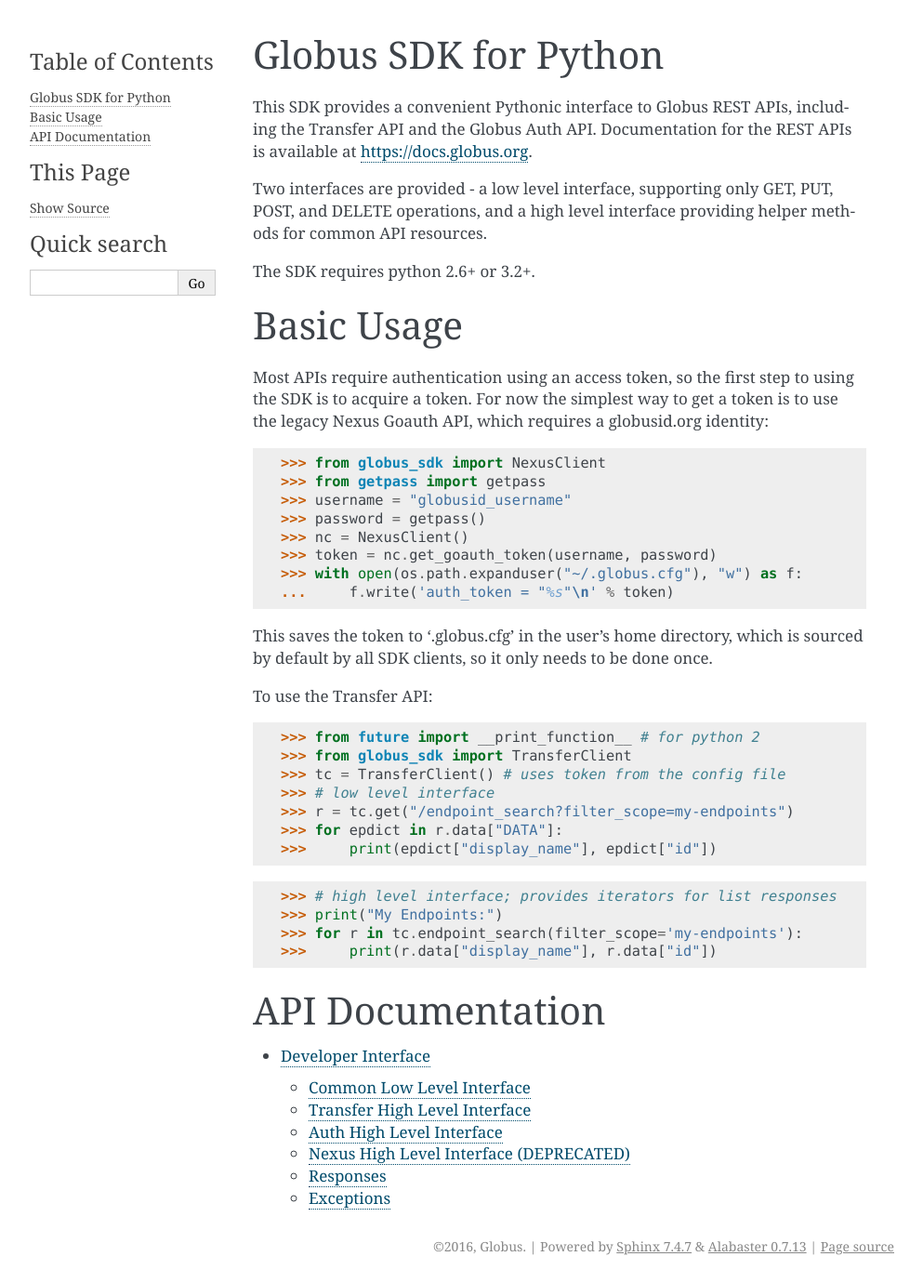
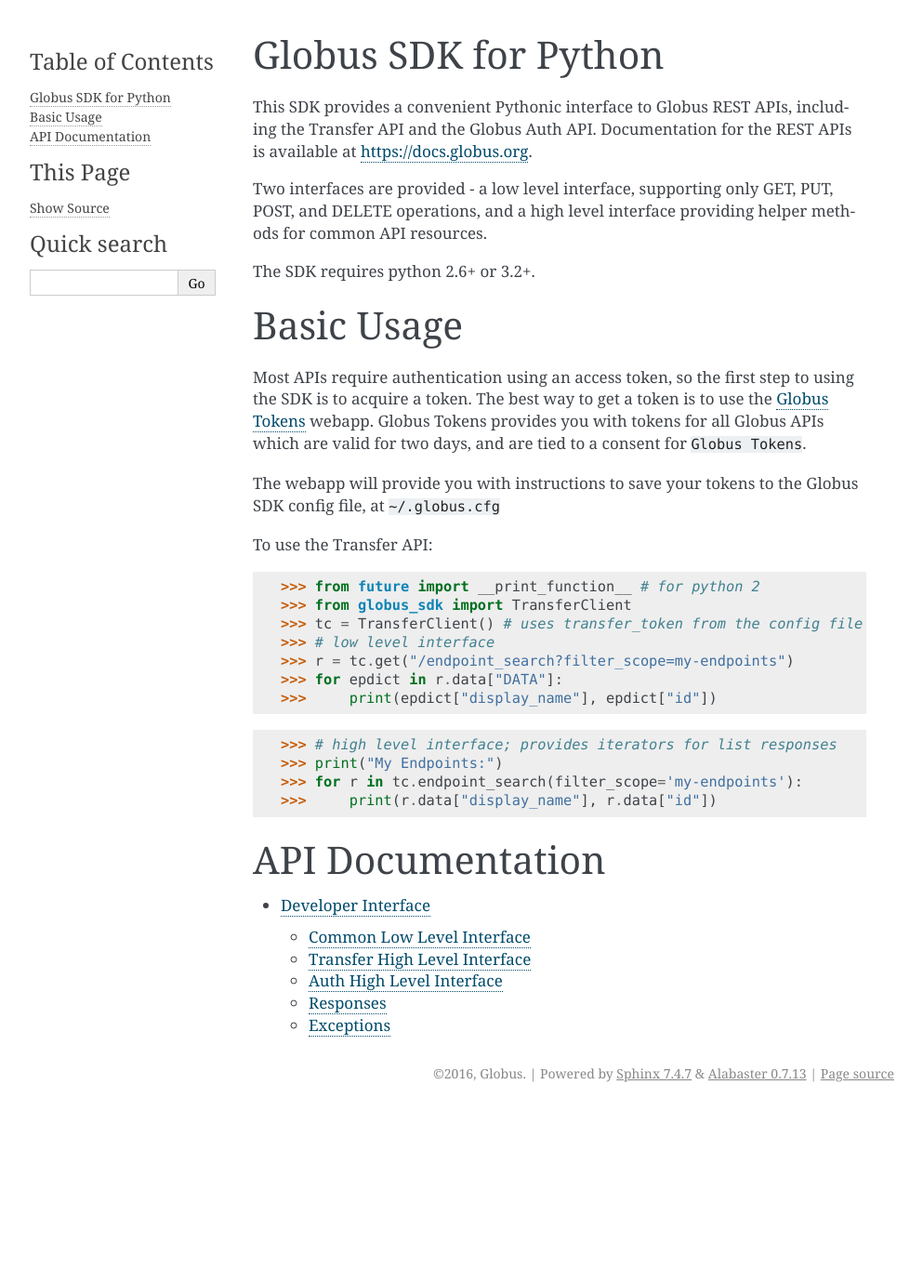
Before and after one commit to sirosen/globus-sdk-python, a Sphinx documentation site: the page built from docs/index.rst, in a window 1280 px wide. Shown: the whole page at 93% size, without its empty margins (148-1141 px from the left). Built offline with Sphinx 7.4.7, drawn with Linux system fonts in a browser that asks for light colours; after the commit the page ends 1194 px from its top, so only the background shows below that.

Commit message:
Update doc to tokens.globus.org, not NexusClient
New way of getting tokens. Tried to use loosey-goosey language that will
remain correct even as tokens.globus.org changes and improves.

```diff
--- a/docs/api.rst
+++ b/docs/api.rst
@@ -36,12 +36,6 @@
    :show-inheritance:
    :exclude-members: error_class, response_class
 
-Nexus High Level Interface (DEPRECATED)
----------------------------------------
-
-.. autoclass:: globus_sdk.NexusClient
-   :members:
-
 Responses
 ---------
 
--- a/docs/index.rst
+++ b/docs/index.rst
@@ -20,27 +20,19 @@
 ===========
 
 Most APIs require authentication using an access token, so the first step
-to using the SDK is to acquire a token. For now the simplest way to get a
-token is to use the legacy Nexus Goauth API, which requires a globusid.org
-identity::
+to using the SDK is to acquire a token. The best way to get a token is to
+use the `Globus Tokens <https://tokens.globus.org>`_ webapp.
+Globus Tokens provides you with tokens for all Globus APIs which are valid for
+two days, and are tied to a consent for ``Globus Tokens``.
 
-    >>> from globus_sdk import NexusClient
-    >>> from getpass import getpass
-    >>> username = "globusid_username"
-    >>> password = getpass()
-    >>> nc = NexusClient()
-    >>> token = nc.get_goauth_token(username, password)
-    >>> with open(os.path.expanduser("~/.globus.cfg"), "w") as f:
-    ...     f.write('auth_token = "%s"\n' % token)
-
-This saves the token to '.globus.cfg' in the user's home directory, which is
-sourced by default by all SDK clients, so it only needs to be done once.
+The webapp will provide you with instructions to save your tokens to the Globus
+SDK config file, at ``~/.globus.cfg``
 
 To use the Transfer API:
 
     >>> from future import __print_function__ # for python 2
     >>> from globus_sdk import TransferClient
-    >>> tc = TransferClient() # uses token from the config file
+    >>> tc = TransferClient() # uses transfer_token from the config file
     >>> # low level interface
     >>> r = tc.get("/endpoint_search?filter_scope=my-endpoints")
     >>> for epdict in r.data["DATA"]:
```
